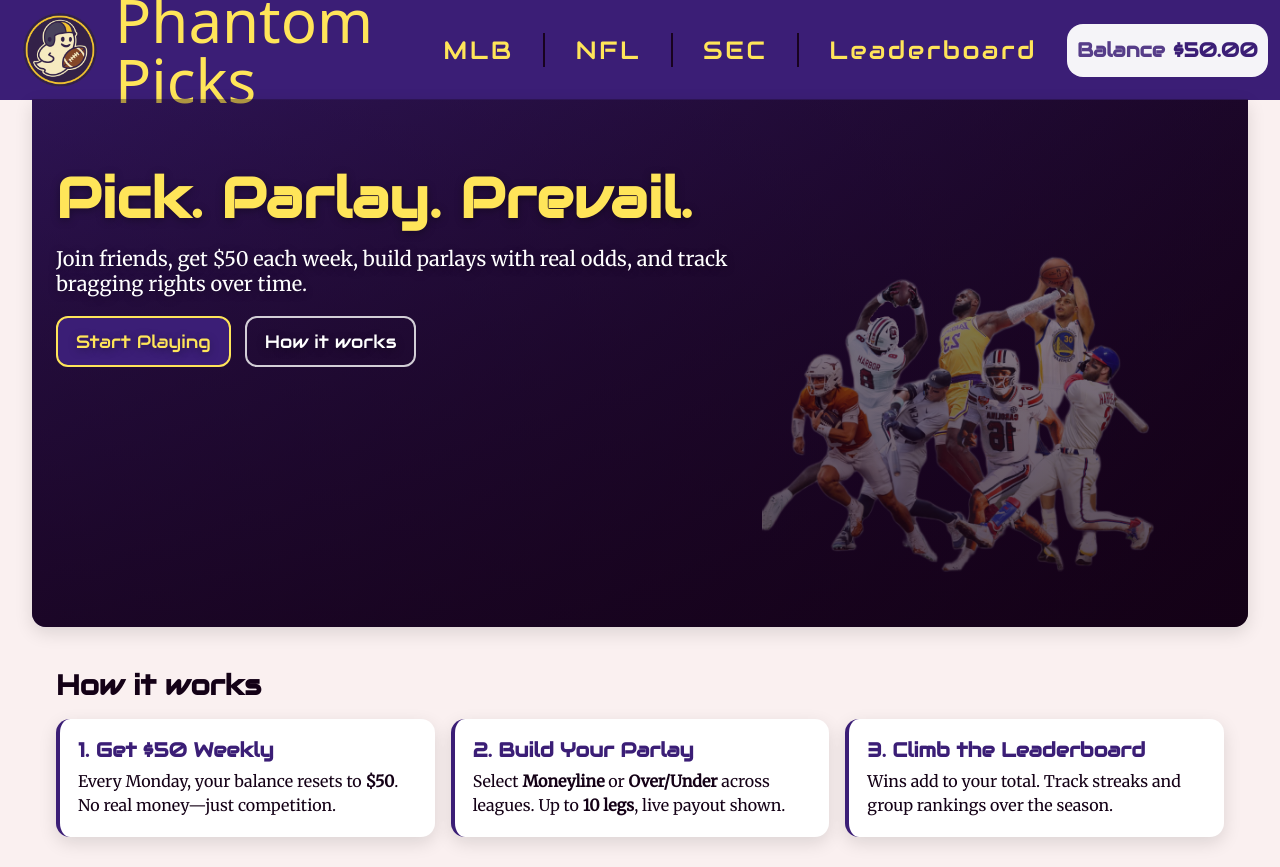
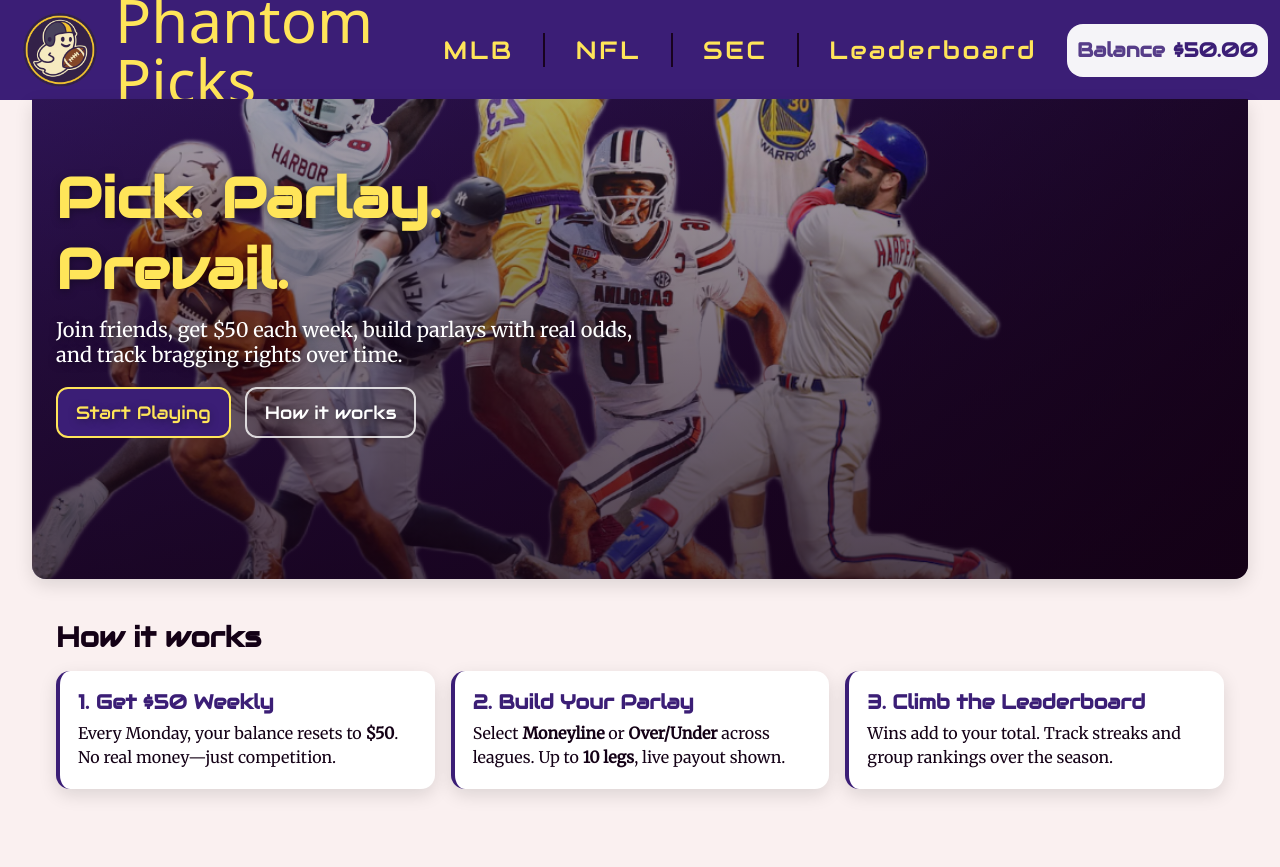
Before and after one commit to Aidan-usc/Game-Line, a PHP site: page / in a window 1280 px wide; the page is wider, and only the part inside the window is pictured. Shown: the top 867 px of that part. Run offline with PHP 8.4, Linux system fonts and the light colour scheme; some web fonts are replaced.

Commit message:
Update styles.css

```diff
--- a/assets/css/styles.css
+++ b/assets/css/styles.css
@@ -359,96 +359,3 @@ body {
 @media (max-width: 680px) {
   .card-grid.three { grid-template-columns: 1fr; }
 }
-
-/* --- HERO ART POSITION TUNING --- */
-/* More negative = pushes the image further DOWN */
-.hero {
-  --hero-art-bottom: -110px;             /* try -70px .. -120px to taste */
-  --hero-art-right: clamp(16px, 6vw, 60px);
-  min-height: 66vh;                     /* a little taller so faces fit */
-}
-
-.hero-art {
-  right: var(--hero-art-right);
-  bottom: var(--hero-art-bottom);
-}
-
-/* Responsive nudges so it still looks good on smaller screens */
-@media (max-width: 1100px) {
-  .hero { --hero-art-bottom: -50px; }
-}
-
-@media (max-width: 820px) {
-  .hero { --hero-art-bottom: -14px; }   /* we fade the art on mobile anyway */
-}
-
-
-
-
-/* === HERO ART TUNING (background-image version) === */
-/* Adjust these like dials:                                     */
-/*  --hero-img-offset-y: negative = push image DOWN              */
-/*  --hero-img-offset-x: positive = move image LEFT (from right) */
-/*  --hero-img-scale:   percentage height of the image           */
-.hero {
-  --hero-img-offset-y: -110px;  /* try -90px … -140px to show more faces */
-  --hero-img-offset-x: 0px;     /* e.g., 20px if you want it a bit left */
-  --hero-img-scale: 115%;       /* 100% = fit height; 115% = zoom a bit */
-  min-height: 66vh;             /* keeps enough vertical room for faces */
-}
-
-/* Make sure hero-bg is gradient + the collage, with tunable position/scale */
-.hero-bg {
-  position: absolute;
-  inset: 0;
-  /* topmost bg first; gradient behind */
-  background-image:
-    url("../img/hero_image.png"),
-    linear-gradient(135deg, var(--indigo), var(--deep));
-  background-repeat: no-repeat, no-repeat;
-
-  /* Scale the image by height, cover the gradient */
-  background-size:
-    auto var(--hero-img-scale),
-    cover;
-
-  /* Position the image from the RIGHT and BOTTOM (with offsets) */
-  background-position:
-    right var(--hero-img-offset-x) bottom var(--hero-img-offset-y),
-    center;
-  z-index: -1;
-}
-
-/* Keep the overlay on top of bg but under the text */
-.hero-overlay {
-  position: absolute;
-  inset: 0;
-  z-index: 0;
-  background: linear-gradient(
-    180deg,
-    rgba(20,1,22,0.35) 0%,
-    rgba(20,1,22,0.55) 45%,
-    rgba(20,1,22,0.75) 100%
-  );
-}
-
-/* Reserve flexible space for the art on the right (instead of a fixed 590px) */
-.hero-content {
-  position: relative;
-  z-index: 1;
-  padding: 64px 24px;
-  padding-right: clamp(240px, 38vw, 560px); /* responsive room for the art */
-  max-width: 1200px;
-  margin: 0 auto;
-  color: white;
-  text-shadow: 0 2px 8px rgba(0,0,0,.35);
-}
-
-/* Responsive nudges */
-@media (max-width: 1100px) {
-  .hero { --hero-img-offset-y: -60px; --hero-img-scale: 108%; }
-}
-@media (max-width: 820px) {
-  .hero { --hero-img-offset-y: -18px; --hero-img-scale: 100%; }
-  .hero-content { padding-right: 24px; } /* we don't need right-side space on small screens */
-}
```
